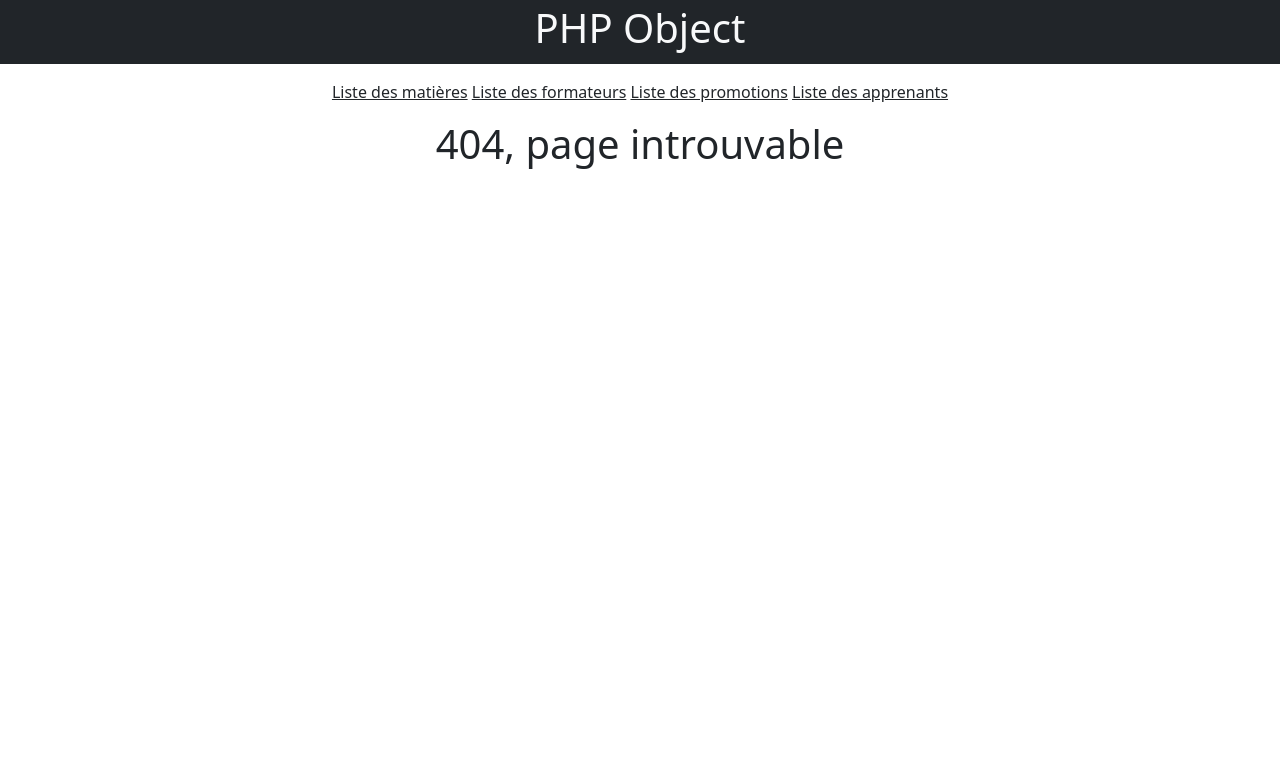
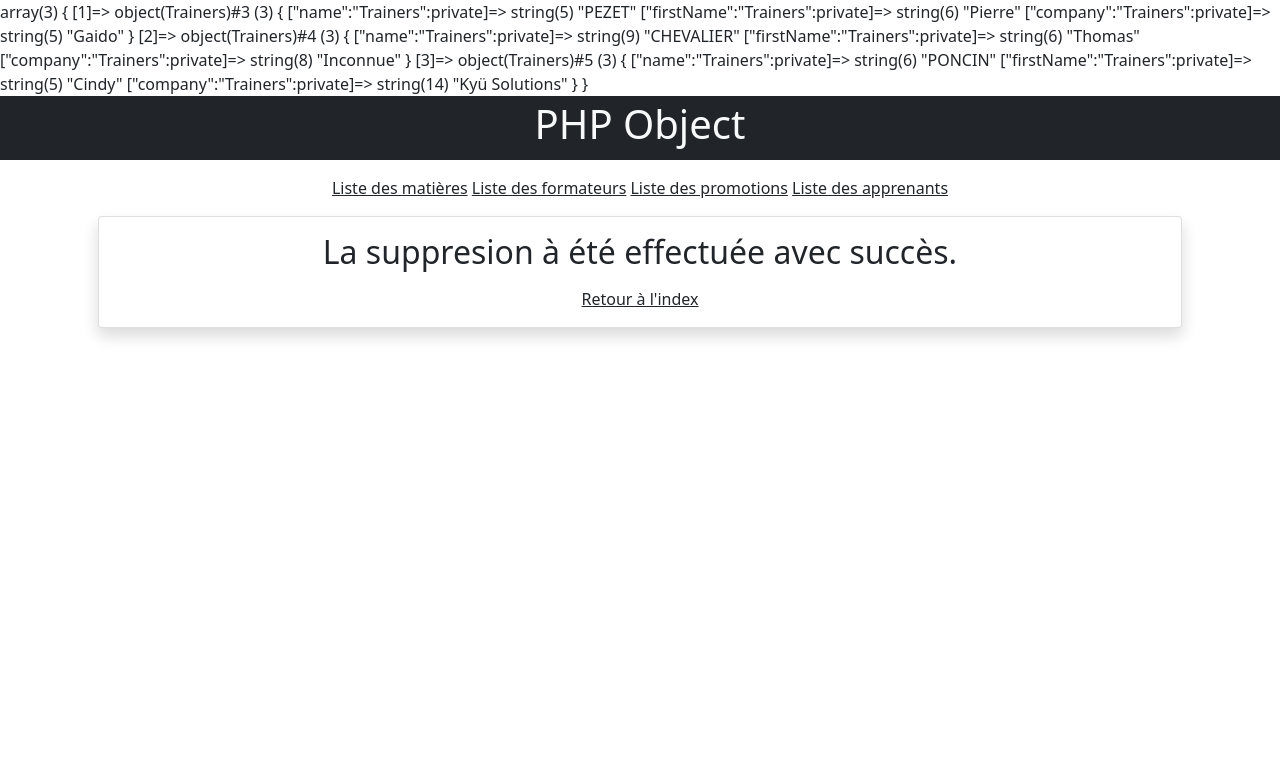
Before and after one commit to AurelienPrugnaud/TD1_Object_PHP, a PHP site: page /trainerDelete/0 in a window 1280 px wide. Shown: the top 783 px of the page. Run offline with PHP 8.4, Linux system fonts and the light colour scheme.

Commit message:
10th commit : add the modify and delete methods and views on the trainers list

```diff
--- a/controllers/subjectModifyController.php
+++ b/controllers/subjectModifyController.php
@@ -46,7 +46,7 @@
 	endif;
 
 	if(isset($tabParamUrl) && isset($tabParamUrl[2]) && $tabParamUrl[2]>=0):
-		$subjectToModify = $subjectToModify->getListSubjectsByIndex($tabSubjects, $tabSubjects['index']);
+		$subjectToModify = $subjectToModify->getSubjectByIndex($tabSubjects, $tabSubjects['index']);
 	endif;
 
 	$list = "subjectModify";
--- /dev/null
+++ b/controllers/trainerDeleteController.php
@@ -0,0 +1,23 @@
+<?php
+	require_once("models/TrainerModel.php");
+
+	$tabTrainers = array();
+
+	$trainerDavigoDelphine = new Trainers('DAVIGO', 'Delphine', 'Inconnue');
+	$trainerDavigoDelphine->addToList($tabTrainers);
+
+	$trainerPezetPierre = new Trainers('PEZET', 'Pierre', 'Gaido');
+	$trainerPezetPierre->addToList($tabTrainers);
+
+	$trainerChevalierThomas = new Trainers('CHEVALIER', 'Thomas', 'Inconnue');
+	$trainerChevalierThomas->addToList($tabTrainers);
+
+	$trainerPoncinCindy = new Trainers('PONCIN', 'Cindy', 'Kyü Solutions');
+	$trainerPoncinCindy->addToList($tabTrainers);
+
+	$trainerToDelete = new Trainers('','','');
+	$trainerToDelete->deleteTrainerFromIndex($tabTrainers, $tabParamUrl[2]);
+
+	var_dump($tabTrainers);
+
+	$list = "trainerDelete";
--- a/dispatcher.php
+++ b/dispatcher.php
@@ -15,6 +15,12 @@
 				break;
 			case 'trainersList':
 				include('controllers/trainerController.php');
+				break;
+			case 'trainerDelete':
+				include('controllers/trainerDeleteController.php');
+				break;
+			case 'trainerModify':
+				include('controllers/trainerModifyController.php');
 				break;
 			case 'promotionsList':
 				include('controllers/promotionController.php');
--- a/models/SubjectModel.php
+++ b/models/SubjectModel.php
@@ -87,7 +87,7 @@ class Subjects {
 	 * @param $index
 	 * @return mixed
 	 */
-	public function getListSubjectsByIndex($tabSubjects, $index) {
+	public function getSubjectByIndex($tabSubjects, $index) {
 		return $tabSubjects[$index];
 	}
 
--- a/models/TrainerModel.php
+++ b/models/TrainerModel.php
@@ -31,7 +31,7 @@ class Trainers {
 	/**
 	 * @return mixed
 	 */
-	public function getName() {
+	public function getName(){
 		return $this->name;
 	}
 
@@ -80,6 +80,15 @@ class Trainers {
 	}
 
 	/**
+	 * @param $tabTrainers
+	 * @param $index
+	 * @return mixed
+	 */
+	public function getTrainerByIndex($tabTrainers, $index){
+		return $tabTrainers[$index];
+	}
+
+	/**
 	 * Method addToList fill in the table the trainers
 	 * @param $tabTrainers
 	 */
@@ -93,6 +102,14 @@ class Trainers {
 	 */
 	public function deleteToList(&$tabTrainers) {
 		$index = array_search($this, $tabTrainers);
+		unset($tabTrainers[$index]);
+	}
+
+	/**
+	 * @param $tabTrainers
+	 * @param $index
+	 */
+	public function deleteTrainerFromIndex(&$tabTrainers, $index){
 		unset($tabTrainers[$index]);
 	}
 
@@ -112,7 +129,26 @@ class Trainers {
 			$tabTrainers[$index]->firstName = $firstName;
 		endif;
 		if (!empty($company)):
-			$tabTrainers[$index]->dateOfBirth = $company;
+			$tabTrainers[$index]->company = $company;
+		endif;
+	}
+
+	/**
+	 * @param $tabTrainers
+	 * @param $index
+	 * @param $name
+	 * @param $firstName
+	 * @param $company
+	 */
+	public function modifyTrainerByIndex($tabTrainers, $index, $name, $firstName, $company){
+		if(!empty($name)):
+			$tabTrainers[$index]->name = $name;
+		endif;
+		if(!empty($firstName)):
+			$tabTrainers[$index]->firstName = $firstName;
+		endif;
+		if(!empty($company)):
+			$tabTrainers[$index]->company = $company;
 		endif;
 	}
 
--- /dev/null
+++ b/views/trainerDelete.php
@@ -0,0 +1,4 @@
+<div class="card shadow col p-3 m-3 text-center">
+    <h2 class="mb-3">La suppresion à été effectuée avec succès.</h2>
+    <a href="../index.php" class="card-link link-dark" title="">Retour à l'index</a>
+</div>
```
Also changed, not shown: controllers/trainerModifyController.php (added, +28 -0 lines), views/trainerModify.php (added, +28 -0 lines), views/trainersList.php (+5 -2 lines).
